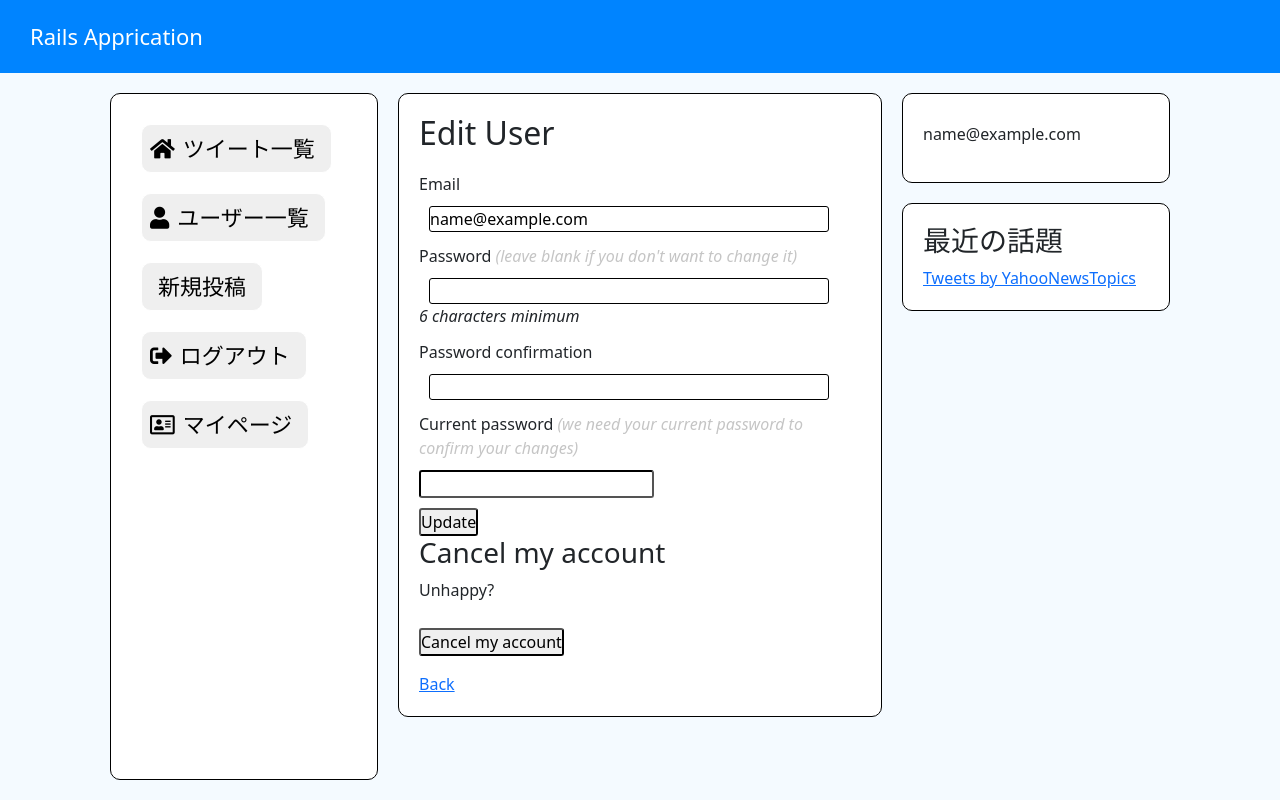
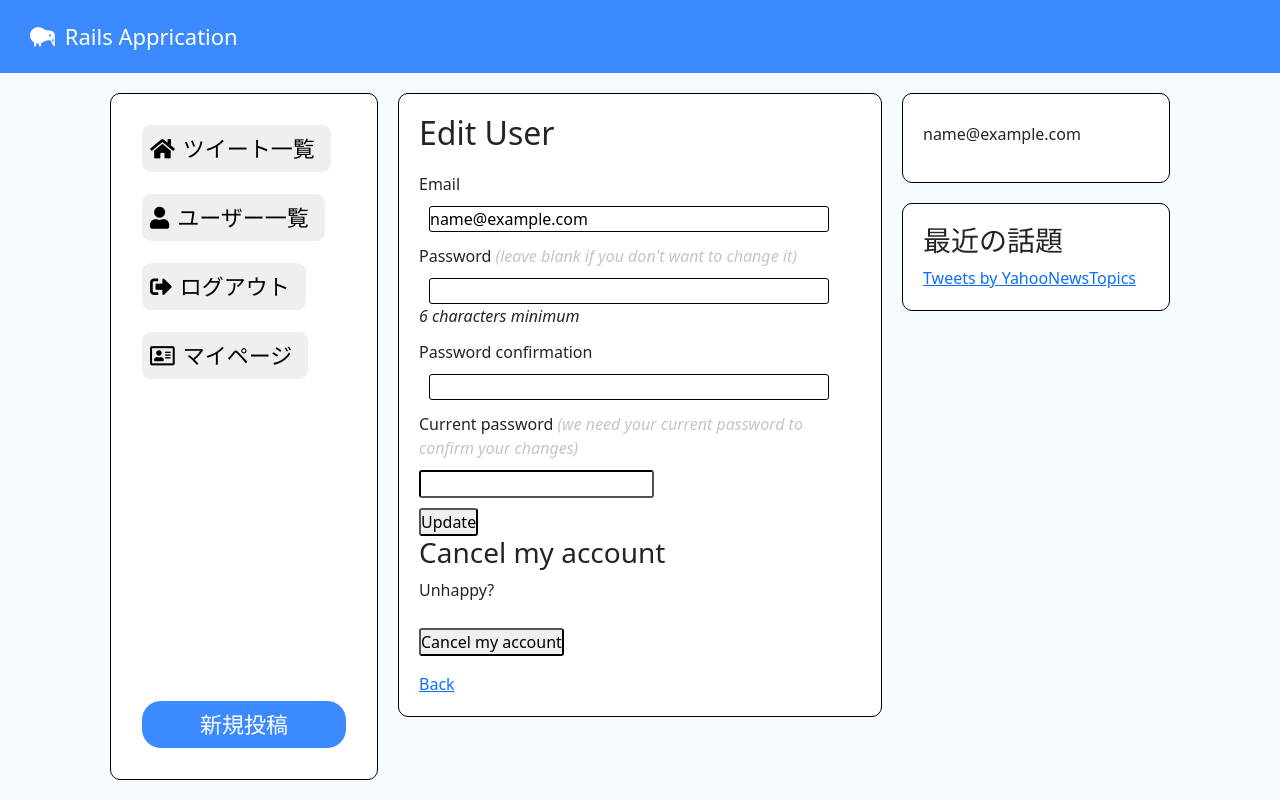
Before and after one commit to atsuki-t/Rails_practice, a Rails app: page /users/edit in a window 1280 px wide. Run offline with Rails 7, Linux system fonts and the light colour scheme; the visitor is signed in with stand-in values (Sample User, id 1); style sheets or scripts are compiled from the project's sources; some libraries are stand-ins or nearby versions.

Commit message:
新規投稿ボタンの修正

```diff
--- a/app/assets/stylesheets/application.scss
+++ b/app/assets/stylesheets/application.scss
@@ -1,6 +1,6 @@
 @import "bootstrap";
 .header {
-  background: rgb(0, 132, 255);
+  background: rgb(60, 138, 255);
   color: white;
   padding: 20px 30px 4px;
   position: fixed;
@@ -8,6 +8,10 @@
   top: 0;
   p {
     font-size: 22px;
+  }
+  i {
+    color: white;
+    padding-right: 10px;
   }
 }
 button, input {
@@ -22,8 +26,8 @@ button, input {
     text-decoration: none;
     transition: 0.5s;
     &:hover {
-      background: #000;
-      color: white;
+      color: black;
+      background: rgb(220, 241, 255);
       text-decoration: none;
     }
   }
@@ -110,6 +114,25 @@ body {
     border: solid 1px black;
     border-radius: 10px;
     height: calc(100vh - 113px);
+    position: relative;
+    .new-post {
+      position: absolute;
+      bottom: 20px;
+      background: rgb(60, 138, 255);
+      border-radius: 20px;
+      &:hover {
+        background: rgb(87, 154, 255);
+        color: #fff;
+        a {
+          background: rgb(87, 154, 255);
+          color: #fff;
+        }
+      }
+      a {
+        padding: 0 50px;
+        color: #fff;
+      }
+    }
   }
 }
 .main {
--- a/app/views/layouts/_header.html.erb
+++ b/app/views/layouts/_header.html.erb
@@ -1,3 +1,3 @@
 <div class="header">
-  <p><%= ApplicationHelper::APP_NAME %></p>
+  <p><i class="fas fa-kiwi-bird"></i><%= ApplicationHelper::APP_NAME %></p>
 </div>
```
